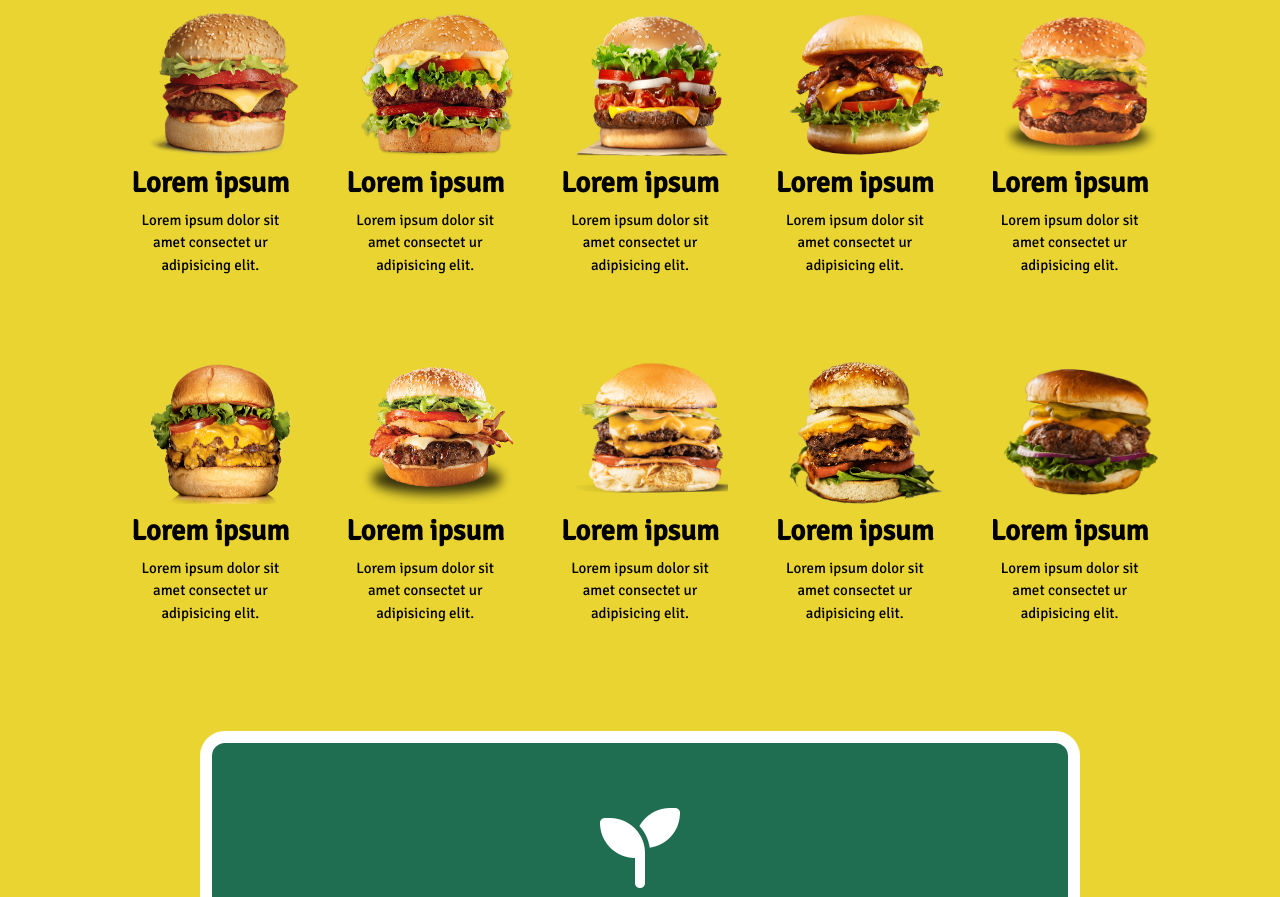
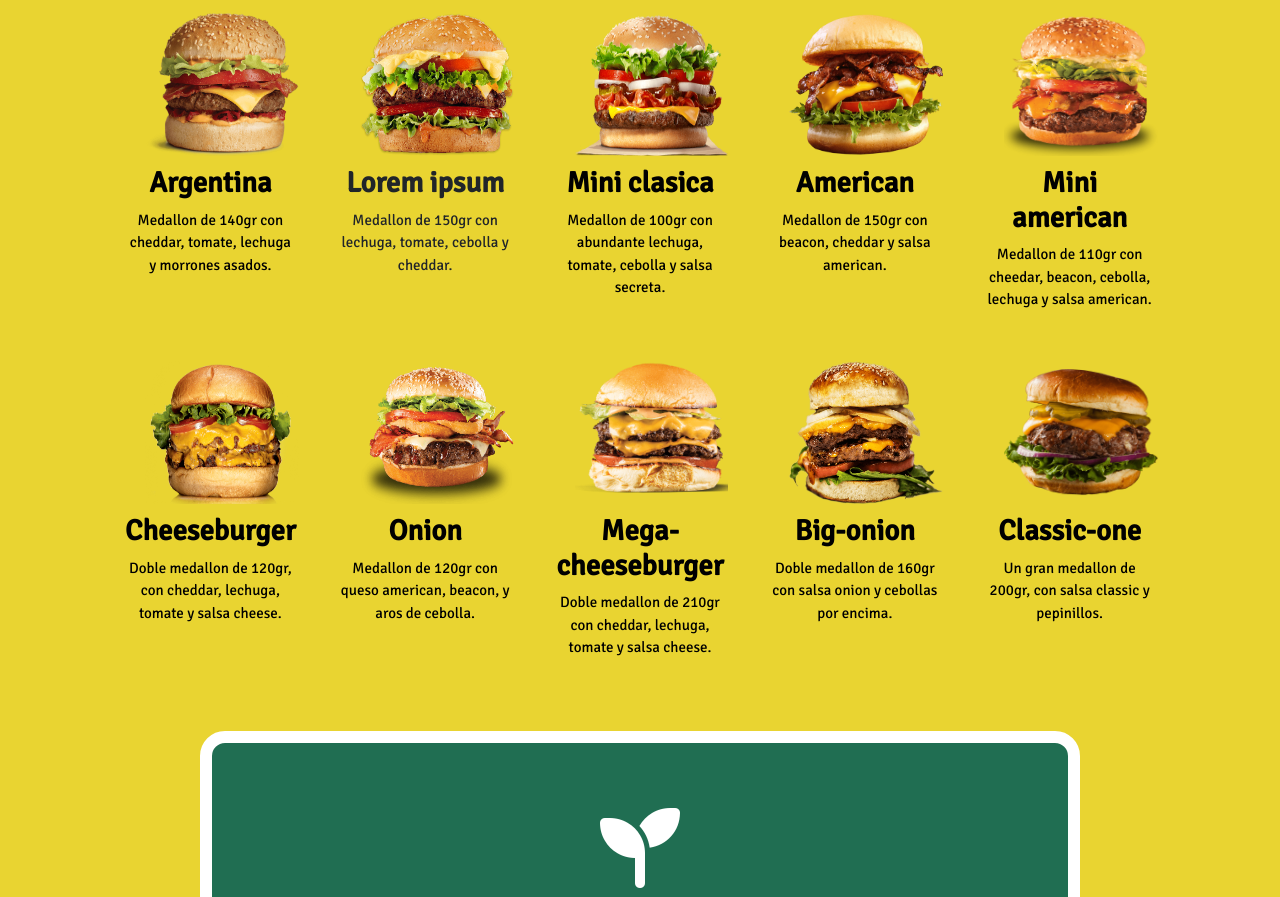
Before and after one commit to RivasLucio/Proyecto-Burger, a website: page index.html in a window 1280 px wide. Shown: the part 1209-2106 px from the top of the page. Drawn offline with nearby package versions, Linux system fonts and the light colour scheme.

Commit message:
se modifica lorem e imagenes

```diff
--- a/index.html
+++ b/index.html
@@ -82,81 +82,76 @@
                 <div class="burger-target">
                     <img src="Img/burger1.png" alt="imagen de hamburguesa 1">
                     <div class="burger-target_info">
-                        <h1 class="fw-bold">Lorem ipsum </h1>
-                        <p>Lorem ipsum dolor sit amet
-                           consectet ur adipisicing elit.</p>
+                        <h1 class="fw-bold">Argentina</h1>
+                        <p>Medallon de 140gr con cheddar, tomate,
+                            lechuga y morrones asados.
+                        </p>
                     </div>
                 </div>
                 <div class="burger-target">
                     <img src="Img/burger2.png" alt="imagen de hamburguesa 2">
-                    <div class="burger-target_info">
+                    <div class="Clasica">
                         <h1 class="fw-bold">Lorem ipsum </h1>
-                        <p>Lorem ipsum dolor sit amet
-                           consectet ur adipisicing elit.</p>
+                        <p>Medallon de 150gr con lechuga, tomate, cebolla y cheddar.</p>
                     </div>
                 </div>
                 <div class="burger-target">
                     <img src="Img/burger3.png" alt="imagen de hamburguesa 3">
                     <div class="burger-target_info">
-                        <h1 class=" fw-bold">Lorem ipsum </h1>
-                        <p>Lorem ipsum dolor sit amet
-                           consectet ur adipisicing elit.</p>
+                        <h1 class=" fw-bold">Mini clasica</h1>
+                        <p>Medallon de 100gr con abundante lechuga, tomate, cebolla y
+                            salsa secreta.
+                        </p>
                     </div>
                 </div>
                 <div class="burger-target">
                     <img src="Img/burger4.png" alt="imagen de hamburguesa 4">
                     <div class="burger-target_info">
-                        <h1 class="fw-bold">Lorem ipsum </h1>
-                        <p>Lorem ipsum dolor sit amet
-                           consectet ur adipisicing elit.</p>
+                        <h1 class="fw-bold">American</h1>
+                        <p>Medallon de 150gr con beacon, cheddar  y salsa american.</p>
                     </div>
                 </div>
                 <div class="burger-target">
                     <img src="Img/burger5.png" alt="imagen de hamburguesa 5">
                     <div class="burger-target_info">
-                        <h1 class="fw-bold">Lorem ipsum </h1>
-                        <p class="">Lorem ipsum dolor sit amet
-                           consectet ur adipisicing elit.</p>
+                        <h1 class="fw-bold">Mini american</h1>
+                        <p class="">Medallon de 110gr con cheedar, beacon, cebolla, lechuga
+                            y salsa american.</p>
                     </div>
                 </div>
                 <div class="burger-target">
                     <img src="Img/burger6.png" alt="imagen de hamburguesa 6">
                     <div class="burger-target_info">
-                        <h1 class="fw-bold">Lorem ipsum </h1>
-                        <p>Lorem ipsum dolor sit amet
-                           consectet ur adipisicing elit.</p>
+                        <h1 class="fw-bold">Cheeseburger</h1>
+                        <p>Doble medallon de 120gr, con cheddar, lechuga, tomate y salsa cheese.</p>
                     </div>
                 </div>
                 <div class="burger-target">
                     <img src="Img/burger7.png" alt="imagen de hamburguesa 7">
                     <div class="burger-target_info">
-                        <h1 class="fw-bold">Lorem ipsum </h1>
-                        <p>Lorem ipsum dolor sit amet
-                           consectet ur adipisicing elit.</p>
+                        <h1 class="fw-bold">Onion</h1>
+                        <p>Medallon de 120gr con queso american, beacon, y aros de cebolla.</p>
                     </div>
                 </div>
                 <div class="burger-target">
                     <img src="Img/burger8.png" alt="imagen de hamburguesa 8">
                     <div class="burger-target_info">
-                        <h1 class="fw-bold">Lorem ipsum </h1>
-                        <p>Lorem ipsum dolor sit amet
-                           consectet ur adipisicing elit.</p>
+                        <h1 class="fw-bold">Mega-cheeseburger</h1>
+                        <p>Doble medallon de 210gr con cheddar, lechuga, tomate y salsa cheese.</p>
                     </div>
                 </div>
                 <div class="burger-target">
                     <img src="Img/burger9.png" alt="imagen de hamburguesa 9">
                     <div class="burger-target_info">
-                        <h1 class="fw-bold">Lorem ipsum </h1>
-                        <p>Lorem ipsum dolor sit amet
-                           consectet ur adipisicing elit.</p>
+                        <h1 class="fw-bold">Big-onion</h1>
+                        <p>Doble medallon de 160gr con salsa onion y cebollas por encima.</p>
                     </div>
                 </div>
                 <div class="burger-target">
                     <img src="Img/burger10.png" alt="imagen de hamburguesa 10">
                     <div class="burger-target_info">
-                        <h1 class="fw-bold">Lorem ipsum </h1>
-                        <p>Lorem ipsum dolor sit amet
-                           consectet ur adipisicing elit.</p>
+                        <h1 class="fw-bold">Classic-one</h1>
+                        <p>Un gran medallon de 200gr, con salsa classic y pepinillos.</p>
                     </div>
                 </div>
             </div>
--- a/scss/layout/_main-extras.scss
+++ b/scss/layout/_main-extras.scss
@@ -4,8 +4,8 @@
     margin: auto;
     margin-bottom: 100px;
     .extras-target {
-        width: 25%;
-        height: 200px;
+        width: 23%;
+        height: 180px;
         margin: 20px 10px;
         min-width: 200px;
         img {
```
Also changed, not shown: pages/extras.html (+4 -7 lines), pages/sobre-nosotros.html (+7 -2 lines), pages/sucursales.html (+9 -9 lines), css/main.css, 1 other file.
